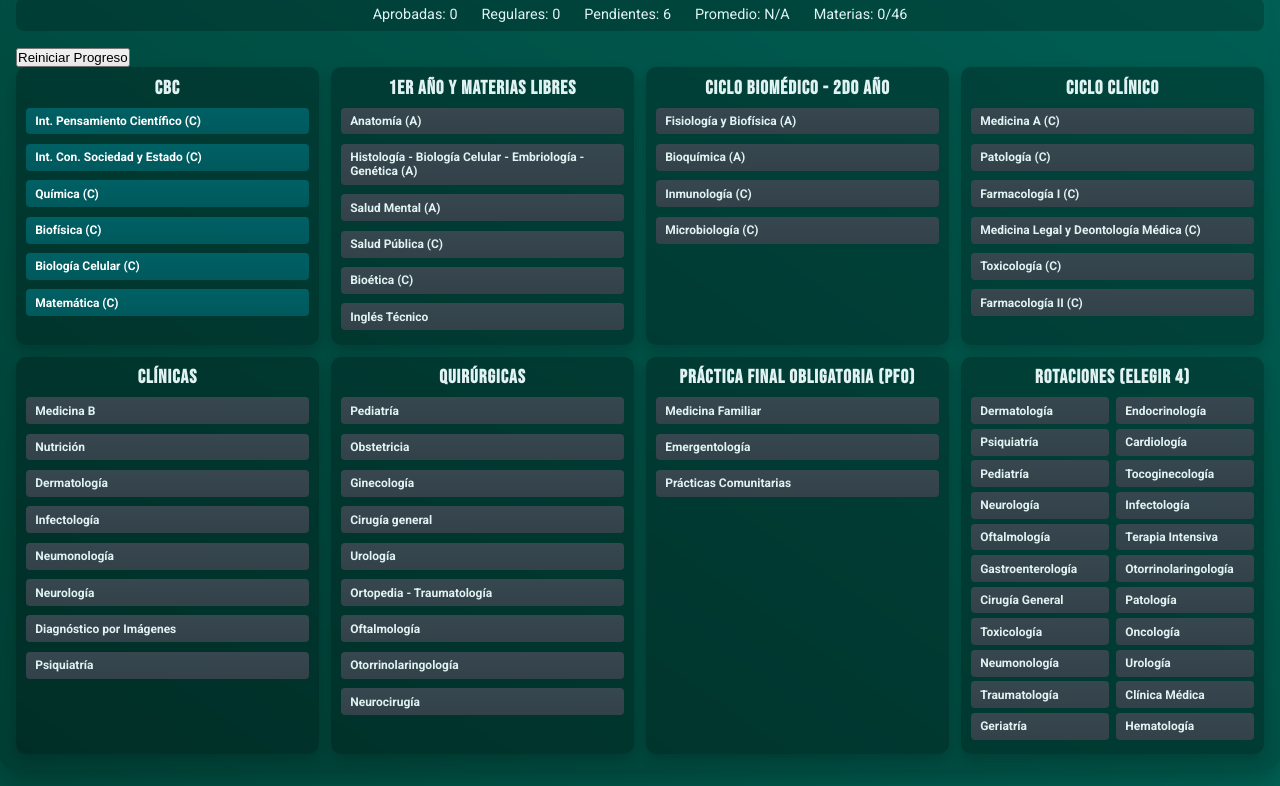
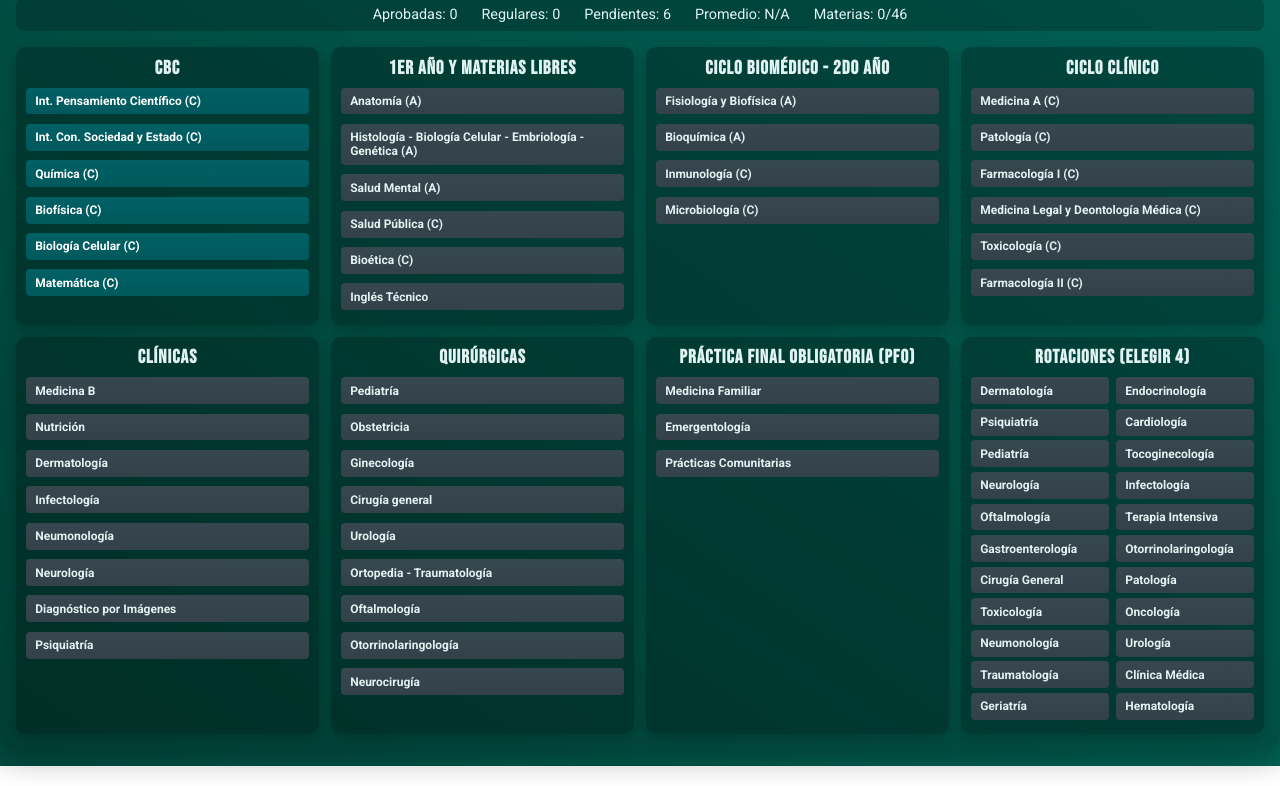
Before and after one commit to leantrixx/plan-medicina, a plain HTML site: page index.html in a window 1280 px wide. Shown: the part 107-893 px from the top of the page. Drawn offline with Linux system fonts and the light colour scheme.

Commit message:
Update index.html

```diff
--- a/index.html
+++ b/index.html
@@ -19,9 +19,6 @@
             <div class="stat-item">Promedio: <span id="promedio-final">N/A</span></div>
             <div class="stat-item">Materias: <span id="materias-progreso">0/0</span></div>
         </div>
-        <div class="controles-container">
-            <button id="reiniciar-progreso">Reiniciar Progreso</button>
-        </div>
         <div id="plan-de-estudios">
             </div>
     </div>
```
